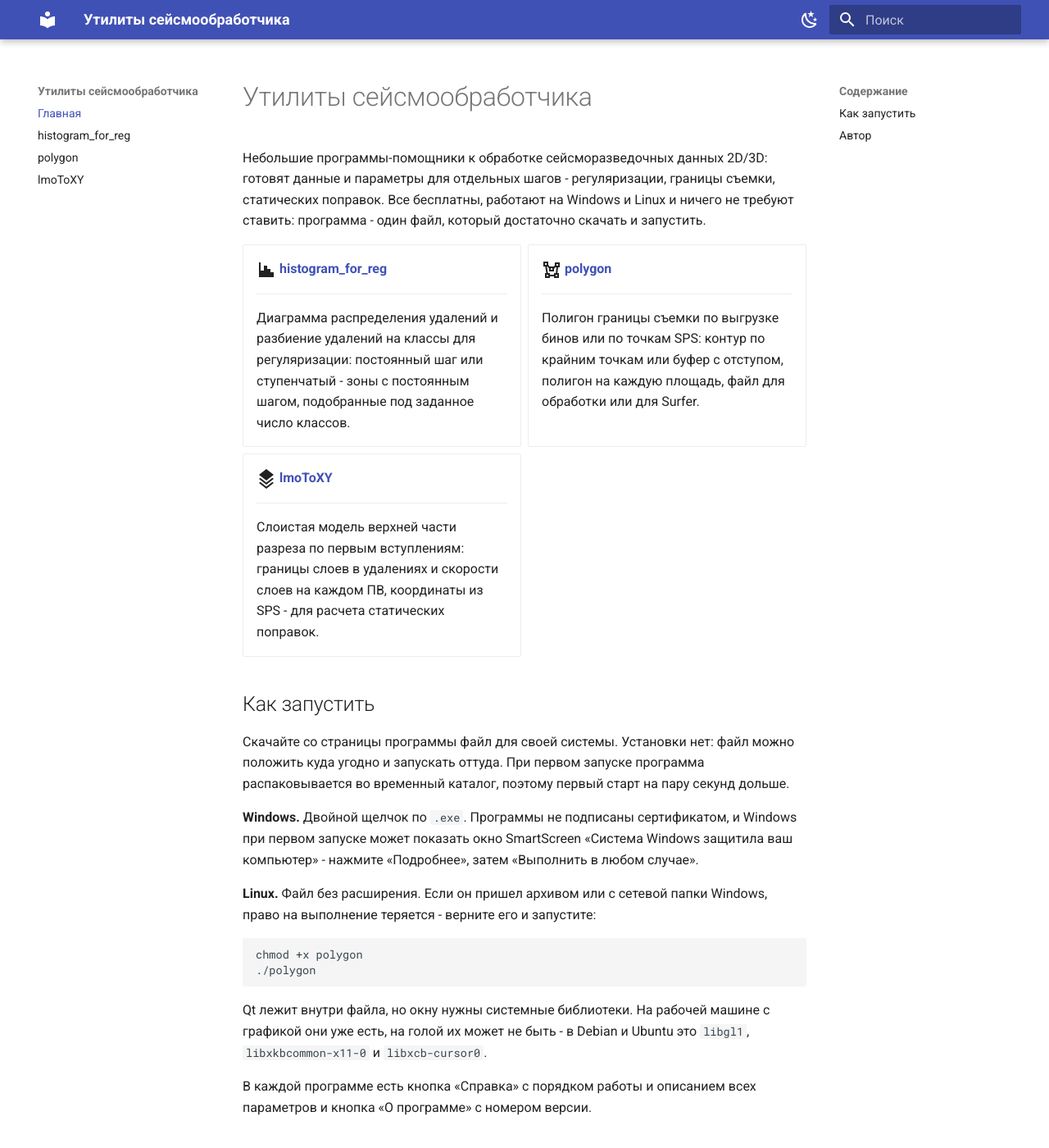
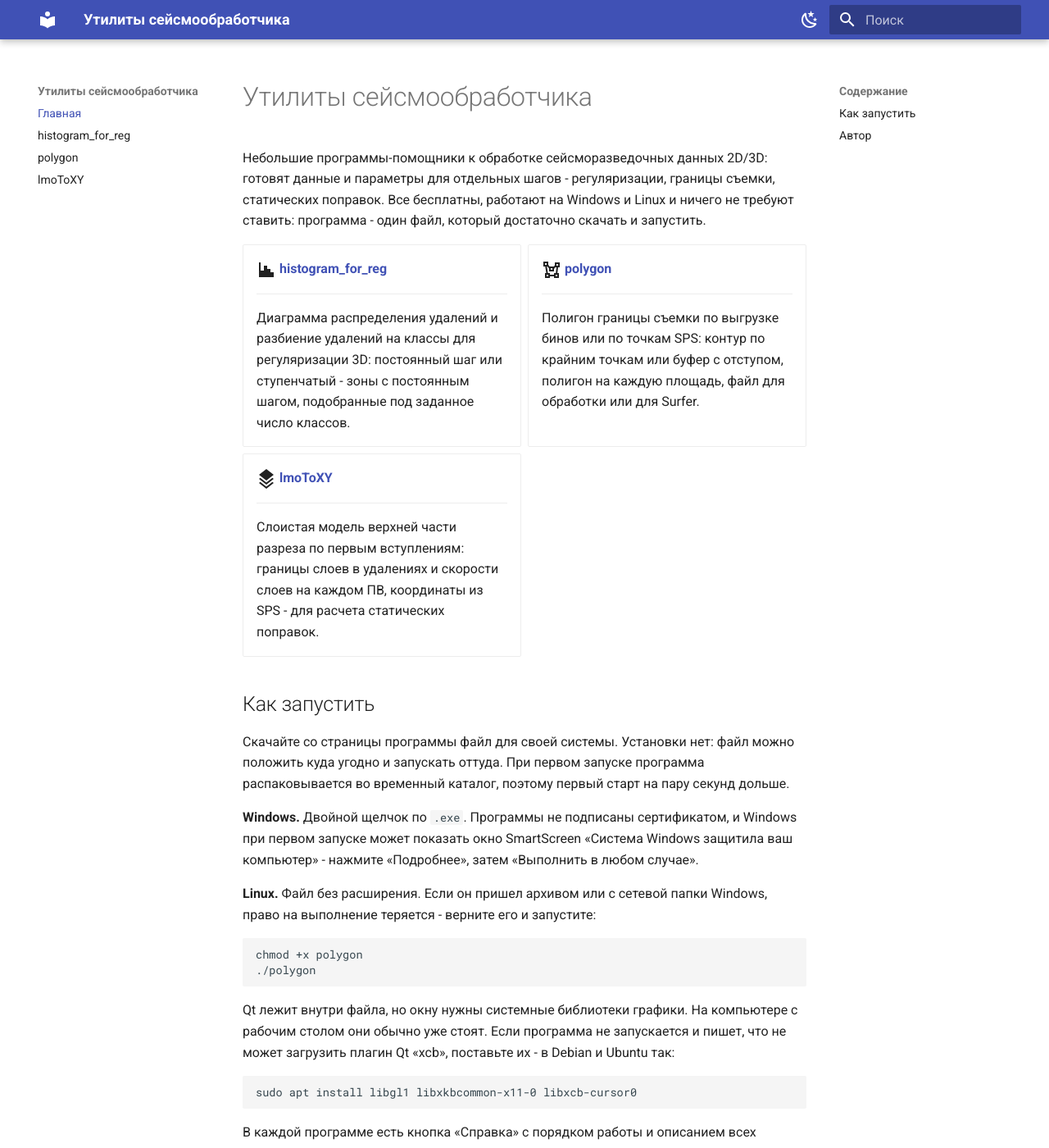
Before and after one commit to daniscoder/daniscoder.github.io, an MkDocs documentation site: the page built from docs/index.md, in a window 1280 px wide and 1400 px high. Shown: the whole window at 82% size. Built offline with MkDocs 1.6.1 and Material for MkDocs 9.7.7, drawn with Linux system fonts in a browser that asks for light colours.

Commit message:
Библиотеки для Linux - по признаку, а не «на голой машине»
Голая ли у него машина, человек не знает, а сообщение про плагин xcb увидит сам.

````diff
--- a/docs/index.md
+++ b/docs/index.md
@@ -13,7 +13,7 @@
     ---
 
     Диаграмма распределения удалений и разбиение удалений на классы для
-    регуляризации: постоянный шаг или ступенчатый - зоны с постоянным шагом,
+    регуляризации 3D: постоянный шаг или ступенчатый - зоны с постоянным шагом,
     подобранные под заданное число классов.
 
 -   :material-vector-polygon:{ .lg .middle } **[polygon](polygon.md)**
@@ -53,9 +53,14 @@ chmod +x polygon
 ./polygon
 ```
 
-Qt лежит внутри файла, но окну нужны системные библиотеки. На рабочей машине с
-графикой они уже есть, на голой их может не быть - в Debian и Ubuntu это
-`libgl1`, `libxkbcommon-x11-0` и `libxcb-cursor0`.
+Qt лежит внутри файла, но окну нужны системные библиотеки графики. На
+компьютере с рабочим столом они обычно уже стоят. Если программа не
+запускается и пишет, что не может загрузить плагин Qt «xcb», поставьте их - в
+Debian и Ubuntu так:
+
+```bash
+sudo apt install libgl1 libxkbcommon-x11-0 libxcb-cursor0
+```
 
 В каждой программе есть кнопка «Справка» с порядком работы и описанием всех
 параметров и кнопка «О программе» с номером версии.
````
